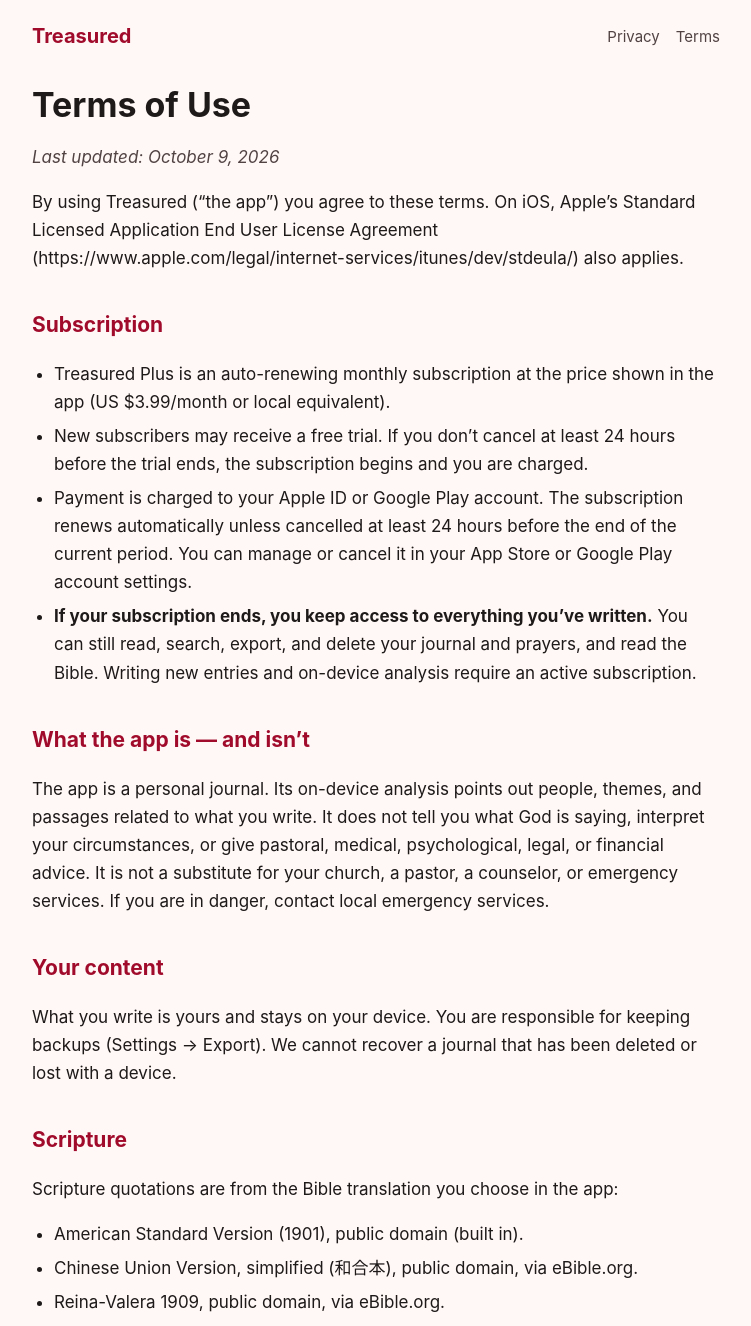
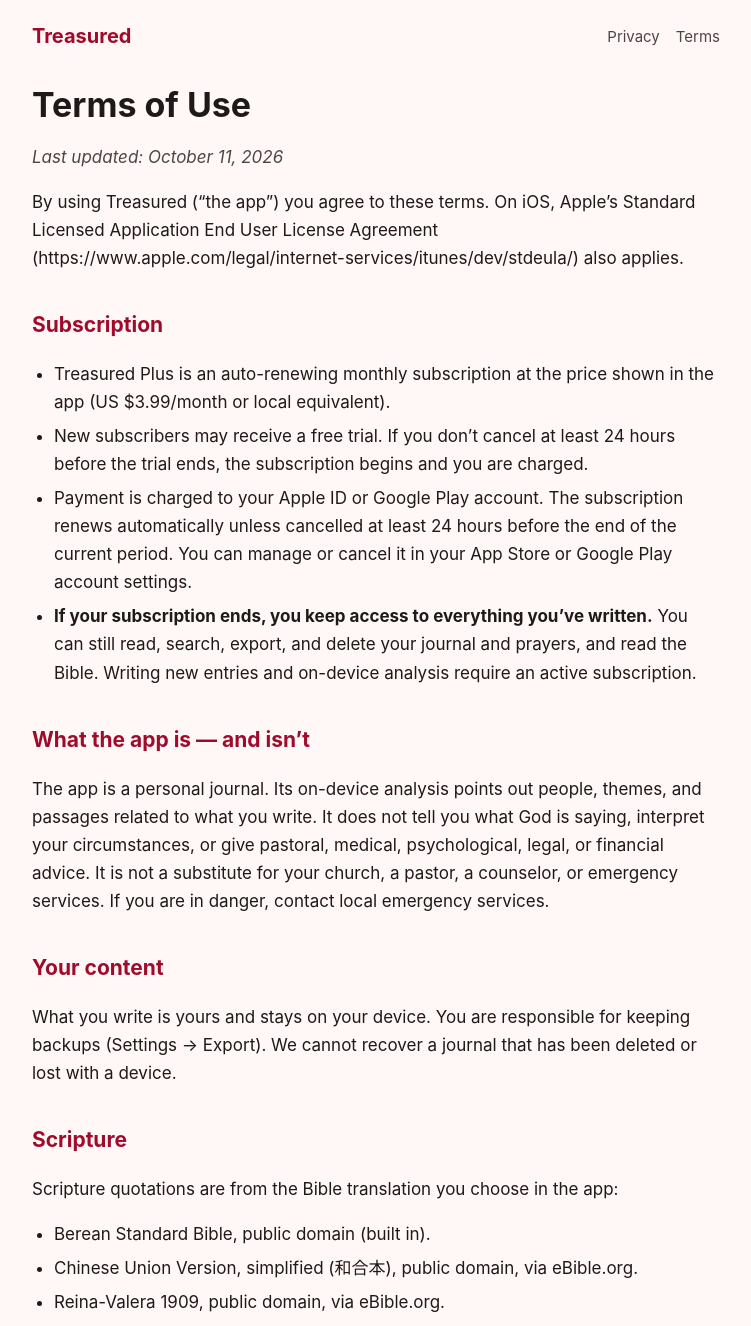
Before and after one commit to hconklin24/treasured, a Jekyll site: the page built from terms/index.md, in a window 1280 px wide. Shown: the top 1326 px of the page, without its empty margins (264-1015 px from the left). Built offline with Jekyll 4.4.1, drawn with Linux system fonts in a browser that asks for light colours.

Commit message:
Name the Berean Standard Bible as the built-in translation
Homepage verse is now Luke 2:19 in the BSB ("But Mary treasured up all these
things..."); privacy and terms list the BSB.

Co-Authored-By: Claude Opus 5.5 <noreply@anthropic.com>

```diff
--- a/index.html
+++ b/index.html
@@ -24,7 +24,7 @@ layout: landing
 </header>
 
 <div class="verse">
-  <blockquote class="serif">“But Mary kept all these sayings, pondering them in her heart.”<cite>Luke 2:19 · American Standard Version</cite></blockquote>
+  <blockquote class="serif">“But Mary treasured up all these things and pondered them in her heart.”<cite>Luke 2:19 · Berean Standard Bible</cite></blockquote>
 </div>
 
 <main id="how">
@@ -66,7 +66,7 @@ layout: landing
       <div class="copy">
         <div class="eyebrow">Scripture in context</div>
         <h2 class="serif">Scripture, not scripts.</h2>
-        <p>For what you're carrying, Treasured shows related passages from the full American Standard Version: always the real text with the verses around it, never computer-written. It points you to Scripture and to your people. It doesn't tell you what God is saying.</p>
+        <p>For what you're carrying, Treasured shows related passages from the full Berean Standard Bible: always the real text with the verses around it, never computer-written. It points you to Scripture and to your people. It doesn't tell you what God is saying.</p>
       </div>
       <img class="phone" loading="lazy" src="{{ '/assets/shots/4-scripture.jpg' | relative_url }}" alt="Psalm 94 shown with surrounding verses">
     </div>
--- a/terms/index.md
+++ b/terms/index.md
@@ -5,7 +5,7 @@ title: Terms of Use
 
 # Terms of Use
 
-*Last updated: October 9, 2026*
+*Last updated: October 11, 2026*
 
 By using Treasured ("the app") you agree to these terms. On iOS, Apple's Standard Licensed Application End User License Agreement (https://www.apple.com/legal/internet-services/itunes/dev/stdeula/) also applies.
 
@@ -28,7 +28,7 @@ What you write is yours and stays on your device. You are responsible for keepin
 
 Scripture quotations are from the Bible translation you choose in the app:
 
-- American Standard Version (1901), public domain (built in).
+- Berean Standard Bible, public domain (built in).
 - Chinese Union Version, simplified (和合本), public domain, via eBible.org.
 - Reina-Valera 1909, public domain, via eBible.org.
 - Louis Segond 1910, public domain, via eBible.org.
```
Also changed, not shown: privacy/index.md (+2 -2 lines).
